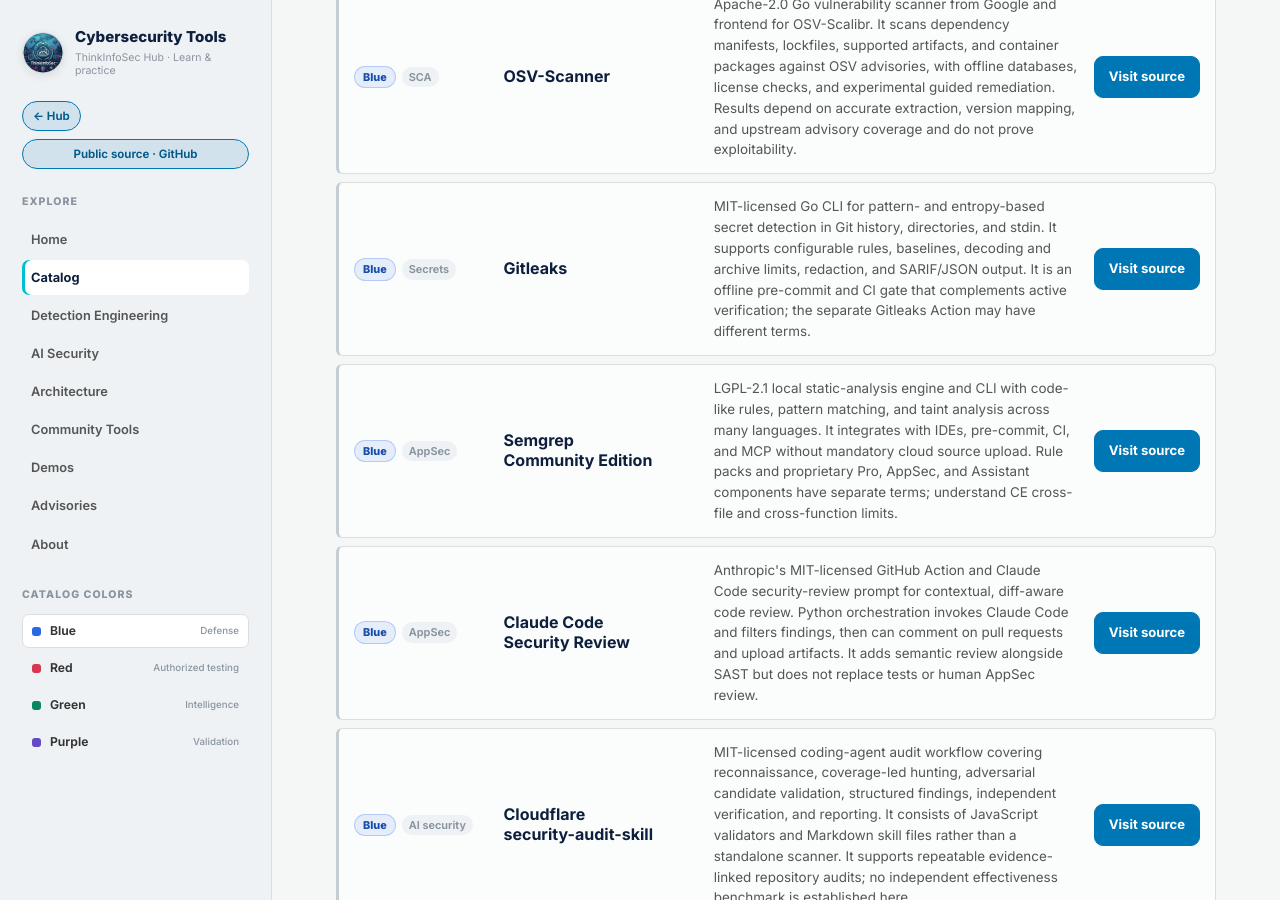
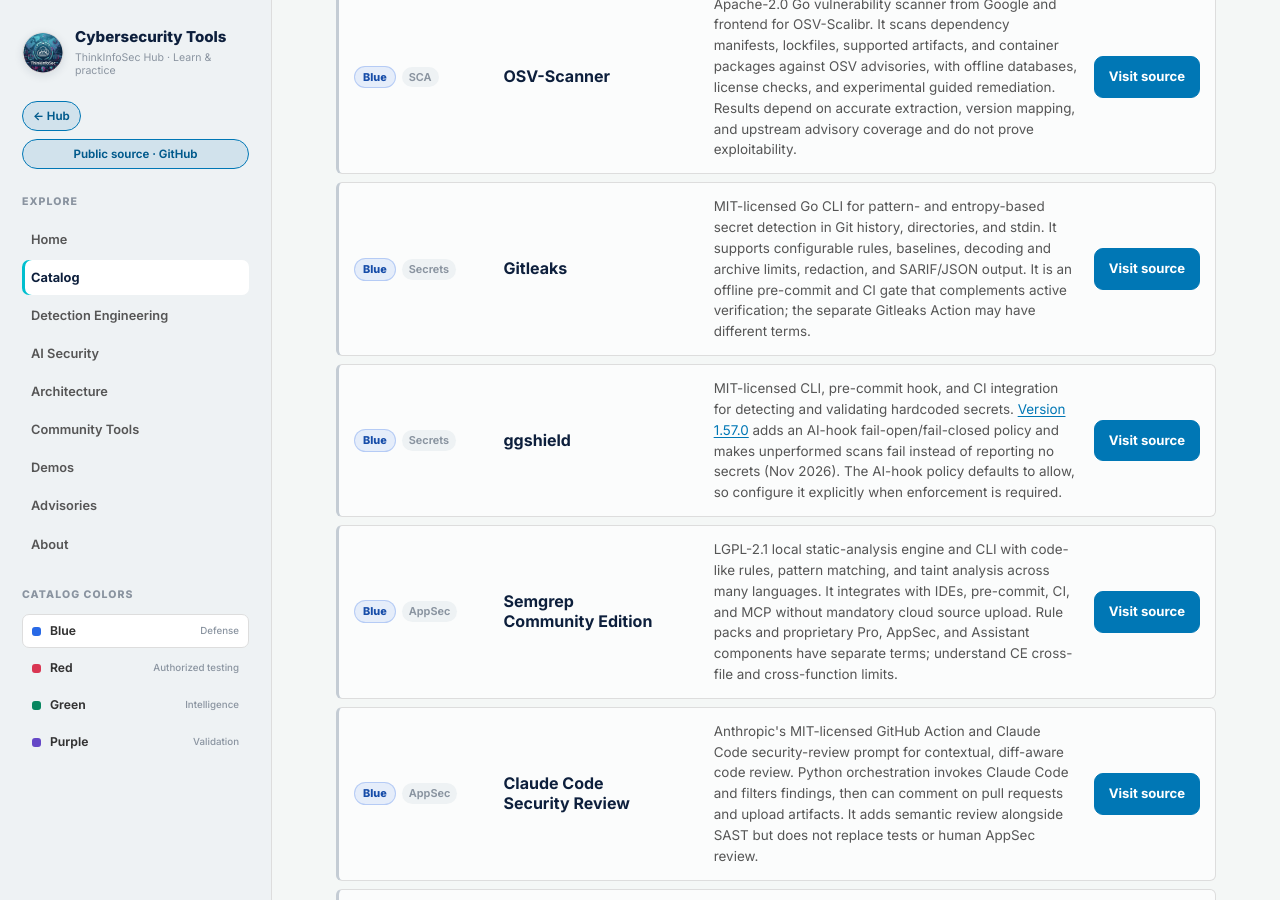
Before and after one commit to amcamillo/Cybersecurity_Tools, a Jekyll site: the page built from docs/01-catalog/blue.md, in a window 1280 px wide and 900 px high, scrolled down 3696 px. Built offline with Jekyll 4.4.1, drawn with Linux system fonts in a browser that asks for light colours; some of the changed text lies outside the part shown.

Commit message:
content: add ggshield secret scanning
Co-authored-by: Autoisland <Autoisland@users.noreply.github.com>

```diff
--- a/docs/01-catalog/blue.md
+++ b/docs/01-catalog/blue.md
@@ -212,6 +212,12 @@ permalink: /catalog/blue/
     <p>MIT-licensed Go CLI for pattern- and entropy-based secret detection in Git history, directories, and stdin. It supports configurable rules, baselines, decoding and archive limits, redaction, and SARIF/JSON output. It is an offline pre-commit and CI gate that complements active verification; the separate Gitleaks Action may have different terms.</p>
     <a class="button" href="https://github.com/gitleaks/gitleaks">Visit source</a>
   </article>
+  <article class="card" data-filter-item data-tags="Blue,Secrets,Git,AI security,CI">
+    <div class="card__meta"><span class="team-chip team-chip--blue">Blue</span><span class="category-chip">Secrets</span></div>
+    <h3>ggshield</h3>
+    <p>MIT-licensed CLI, pre-commit hook, and CI integration for detecting and validating hardcoded secrets. <a href="https://github.com/GitGuardian/ggshield/releases/tag/v1.57.0">Version 1.57.0</a> adds an AI-hook fail-open/fail-closed policy and makes unperformed scans fail instead of reporting no secrets (Nov 2026). The AI-hook policy defaults to allow, so configure it explicitly when enforcement is required.</p>
+    <a class="button" href="https://github.com/GitGuardian/ggshield">Visit source</a>
+  </article>
   <article class="card" data-filter-item data-tags="Blue,AppSec,SAST">
     <div class="card__meta"><span class="team-chip team-chip--blue">Blue</span><span class="category-chip">AppSec</span></div>
     <h3>Semgrep Community Edition</h3>
```
Also changed, not shown: README.md.
